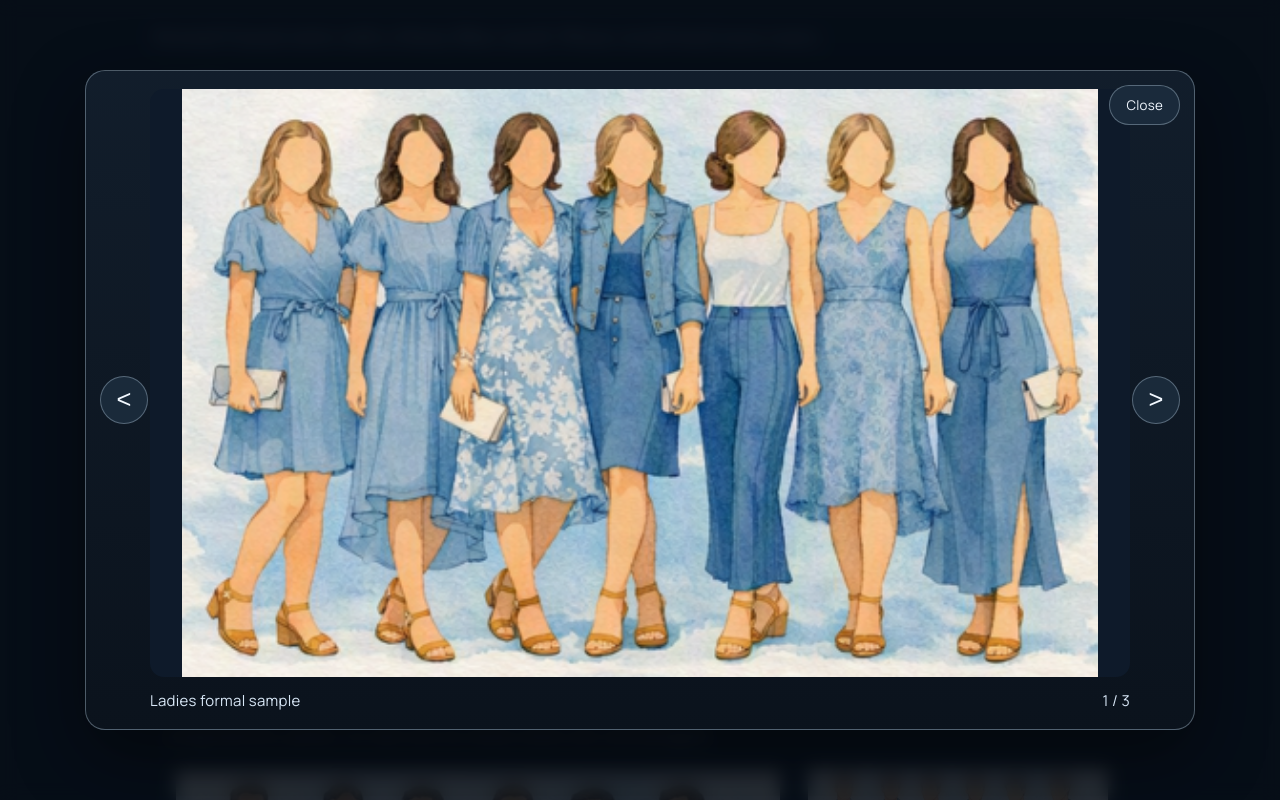
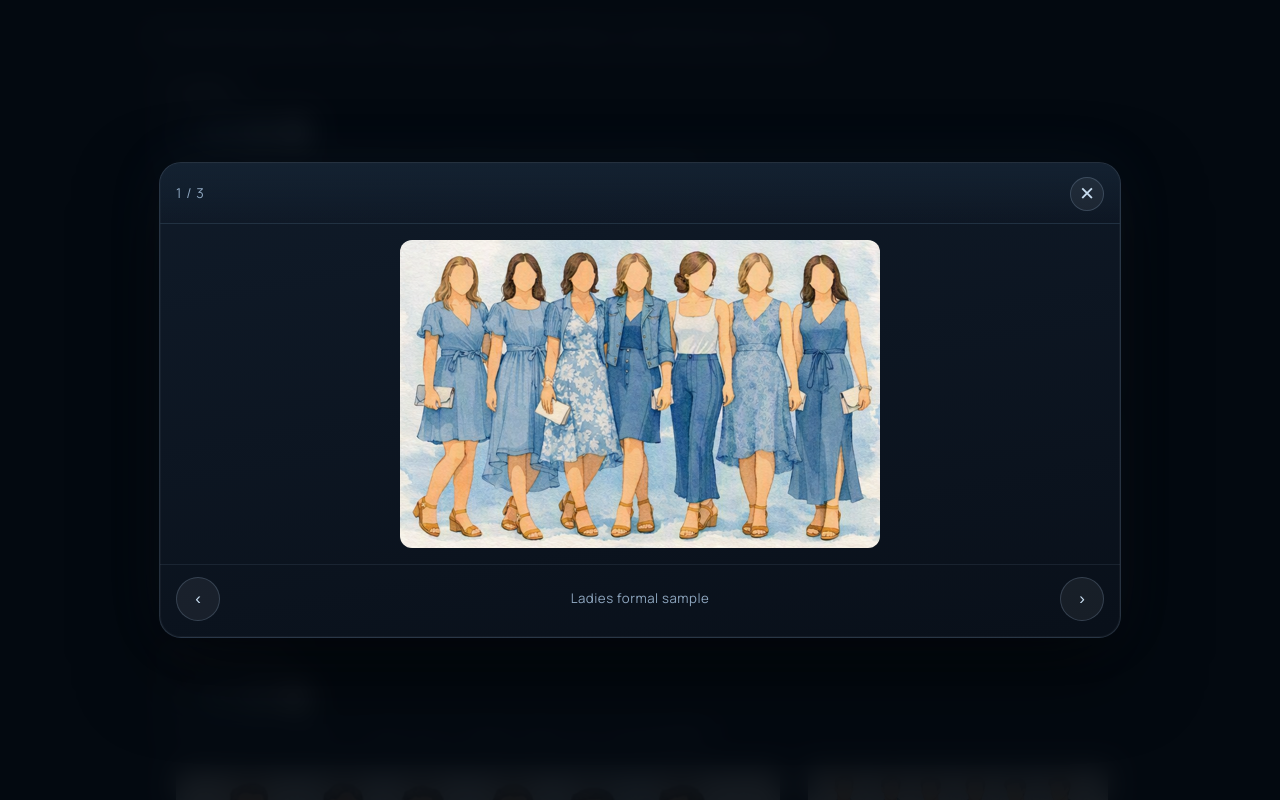
Before and after one commit to lbwebworks/lkwedding, a React (Vite) app: page / in a window 1280 px wide. Both pictures are taken after a click on the button 478 px from the left and 4895 px from the top of the page. Shown: the part 4495-5295 px from the top of the page. Built offline with nearby package versions, Linux system fonts and the light colour scheme.

Commit message:
Fixed image viewer

```diff
--- a/src/App.css
+++ b/src/App.css
@@ -870,121 +870,214 @@ a {
   background: linear-gradient(135deg, #5e7f9f, #3f5d79);
 }
 
+/* ── Image Viewer ───────────────────────────────────────────── */
+
 .image-viewer-backdrop {
   position: fixed;
   inset: 0;
   z-index: 40;
-  display: grid;
-  place-items: center;
-  padding: 18px;
-  background: rgba(6, 13, 23, 0.86);
-  backdrop-filter: blur(9px);
+  display: flex;
+  align-items: center;
+  justify-content: center;
+  background: rgba(4, 9, 16, 0.92);
+  backdrop-filter: blur(14px);
+  -webkit-backdrop-filter: blur(14px);
+  padding: 0;
 }
 
 .image-viewer {
   position: relative;
-  width: min(94vw, 980px);
-  max-height: 90svh;
-  padding: 18px 64px 16px;
-  border: 1px solid rgba(170, 190, 208, 0.42);
-  border-radius: 20px;
-  background: linear-gradient(180deg, rgba(18, 30, 44, 0.98), rgba(11, 19, 29, 0.98));
-  box-shadow: 0 26px 70px rgba(0, 0, 0, 0.45);
+  display: flex;
+  flex-direction: column;
+  width: min(92vw, 960px);
+  max-height: 92svh;
+  border: 1px solid rgba(160, 188, 216, 0.18);
+  border-radius: 22px;
+  background: linear-gradient(170deg, rgba(16, 27, 41, 0.99) 0%, rgba(9, 16, 26, 0.99) 100%);
+  box-shadow:
+    0 0 0 1px rgba(255, 255, 255, 0.04) inset,
+    0 32px 80px rgba(0, 0, 0, 0.6),
+    0 0 60px rgba(80, 120, 160, 0.08);
   overflow: hidden;
 }
 
+/* Header bar */
+.image-viewer-header {
+  display: flex;
+  align-items: center;
+  justify-content: space-between;
+  padding: 14px 16px 12px;
+  border-bottom: 1px solid rgba(160, 188, 216, 0.1);
+  background: linear-gradient(180deg, rgba(20, 34, 50, 0.9) 0%, transparent 100%);
+  flex-shrink: 0;
+}
+
+.image-viewer-counter {
+  font-family: var(--font-modern);
+  font-size: 0.8rem;
+  letter-spacing: 0.08em;
+  color: var(--muted);
+  text-transform: uppercase;
+}
+
+.image-viewer-close {
+  display: flex;
+  align-items: center;
+  justify-content: center;
+  width: 34px;
+  height: 34px;
+  border-radius: 999px;
+  border: 1px solid rgba(160, 188, 216, 0.22);
+  background: rgba(255, 255, 255, 0.06);
+  color: #c8ddf0;
+  font-size: 1.1rem;
+  line-height: 1;
+  cursor: pointer;
+  transition: background 0.18s ease, border-color 0.18s ease, color 0.18s ease;
+}
+
+.image-viewer-close:hover {
+  background: rgba(255, 255, 255, 0.12);
+  border-color: rgba(160, 188, 216, 0.45);
+  color: #f0f8ff;
+  transform: none;
+}
+
+.image-viewer-close:focus-visible {
+  outline: 2px solid rgba(135, 168, 203, 0.7);
+  outline-offset: 2px;
+}
+
+/* Image area */
 .image-viewer-frame {
-  display: grid;
-  gap: 12px;
-  justify-items: center;
+  flex: 1;
+  min-height: 0;
+  display: flex;
+  align-items: center;
+  justify-content: center;
+  padding: 16px 20px;
+  overflow: hidden;
+}
+
+.image-viewer-image {
+  display: block;
+  max-width: 100%;
+  max-height: 100%;
+  width: auto;
+  height: auto;
+  object-fit: contain;
+  border-radius: 12px;
+  background: transparent;
+}
+
+/* Story meta */
+.image-viewer--story .image-viewer-frame {
+  flex-direction: column;
+  gap: 14px;
+  align-items: center;
 }
 
 .image-viewer--story .image-viewer-image {
-  max-height: calc(90svh - 250px);
+  flex-shrink: 0;
+  max-height: 52svh;
 }
 
 .image-viewer-story-meta {
   width: 100%;
+  max-width: 560px;
   color: #d8e7f6;
   text-align: center;
+  flex-shrink: 0;
+  padding: 0 4px;
 }
 
 .image-viewer-story-meta h2 {
-  margin: 0 0 8px;
+  margin: 0 0 6px;
   color: #f2f8ff;
   font-family: var(--font-elegant);
-  font-size: 1.08rem;
+  font-size: 1rem;
   letter-spacing: 0.05em;
+  text-transform: none;
+}
+
+.image-viewer-story-meta h2::before,
+.image-viewer-story-meta h2::after {
+  content: none;
 }
 
 .image-viewer-story-meta p {
   margin: 0;
-  line-height: 1.45;
-  font-size: 0.92rem;
-}
-
-.image-viewer-image {
-  display: block;
-  width: 100%;
-  max-height: calc(90svh - 132px);
-  object-fit: contain;
-  border-radius: 14px;
-  background: #0e1a2a;
-}
-
+  line-height: 1.48;
+  font-size: 0.88rem;
+  color: rgba(196, 218, 240, 0.9);
+}
+
+/* Filename meta */
 .image-viewer-meta {
-  width: 100%;
   display: flex;
-  justify-content: space-between;
-  gap: 16px;
-  color: #d8e7f6;
+  align-items: center;
+  gap: 8px;
+  color: var(--muted);
   font-family: var(--font-modern);
-  font-size: 0.88rem;
-  letter-spacing: 0.02em;
-}
-
-.image-viewer-nav,
-.image-viewer-close {
-  position: absolute;
+  font-size: 0.78rem;
+  letter-spacing: 0.04em;
+  overflow: hidden;
+}
+
+.image-viewer-meta span:first-child {
+  overflow: hidden;
+  text-overflow: ellipsis;
+  white-space: nowrap;
+  min-width: 0;
+}
+
+/* Footer / nav toolbar */
+.image-viewer-toolbar {
+  display: flex;
+  align-items: center;
+  justify-content: center;
+  gap: 10px;
+  padding: 12px 16px 16px;
+  border-top: 1px solid rgba(160, 188, 216, 0.1);
+  flex-shrink: 0;
+}
+
+.image-viewer-nav {
+  display: flex;
+  align-items: center;
+  justify-content: center;
+  width: 44px;
+  height: 44px;
   border-radius: 999px;
-  border: 1px solid rgba(170, 190, 208, 0.42);
-  background: rgba(28, 44, 61, 0.95);
-  color: #f2f8ff;
-}
-
-.image-viewer-nav {
-  top: 50%;
-  width: 48px;
-  height: 48px;
-  display: grid;
-  place-items: center;
-  transform: translateY(-50%);
-  font-size: 1.5rem;
-}
-
-.image-viewer-nav:hover,
-.image-viewer-close:hover {
-  transform: translateY(-1px);
+  border: 1px solid rgba(160, 188, 216, 0.22);
+  background: rgba(255, 255, 255, 0.06);
+  color: #c8ddf0;
+  font-size: 1rem;
+  cursor: pointer;
+  transition: background 0.18s ease, border-color 0.18s ease, color 0.18s ease, transform 0.18s ease;
+  flex-shrink: 0;
 }
 
 .image-viewer-nav:hover {
-  transform: translateY(calc(-50% - 1px));
-}
-
-.image-viewer-nav--prev {
-  left: 14px;
-}
-
-.image-viewer-nav--next {
-  right: 14px;
-}
-
-.image-viewer-close {
-  top: 14px;
-  right: 14px;
-  padding: 10px 16px;
-  font-family: var(--font-modern);
-  letter-spacing: 0.02em;
+  background: rgba(255, 255, 255, 0.12);
+  border-color: rgba(160, 188, 216, 0.45);
+  color: #f0f8ff;
+  transform: none;
+}
+
+.image-viewer-nav:focus-visible {
+  outline: 2px solid rgba(135, 168, 203, 0.7);
+  outline-offset: 2px;
+}
+
+.image-viewer-toolbar-meta {
+  flex: 1;
+  display: flex;
+  flex-direction: column;
+  align-items: center;
+  gap: 6px;
+  min-width: 0;
+  overflow: hidden;
 }
 
 .save-date-label {
@@ -1472,21 +1565,27 @@ a {
   }
 
   .image-viewer {
-    width: min(96vw, 920px);
-    padding: 18px 56px 16px;
-  }
-
-  .image-viewer-image {
-    max-height: calc(90svh - 128px);
+    width: 100%;
+    max-width: 100%;
+    max-height: 100svh;
+    border-radius: 0;
+    border-left: none;
+    border-right: none;
+    border-bottom: none;
+  }
+
+  .image-viewer-backdrop {
+    align-items: flex-end;
+    padding: 0;
   }
 
   .image-viewer--story .image-viewer-image {
-    max-height: calc(90svh - 238px);
+    max-height: 40svh;
   }
 
   .image-viewer-story-meta p {
     font-size: 0.8rem;
-    line-height: 1.35;
+    line-height: 1.38;
   }
 
   .rsvp-deadline {
--- a/src/App.tsx
+++ b/src/App.tsx
@@ -800,35 +800,26 @@ function App() {
             }
             onClick={(event) => event.stopPropagation()}
           >
+            {/* Header */}
+            <div className="image-viewer-header">
+              <span className="image-viewer-counter">
+                {isStoryViewerOpen
+                  ? `${(activeStoryIndex ?? 0) + 1} / ${siteData.story.chapters.length}`
+                  : dressViewer
+                    ? `${dressViewer.index + 1} / ${dressViewer.images.length}`
+                    : `${activeSaveDateViewerIndex + 1} / ${saveDateEntries.length}`}
+              </span>
               <button
                 type="button"
-              className="secondary image-viewer-close"
+                className="image-viewer-close"
                 onClick={closeSaveDateViewer}
                 aria-label="Close image viewer"
               >
-              Close
+                ✕
               </button>
+            </div>
 
-            <button
-              type="button"
-              className="image-viewer-nav image-viewer-nav--prev"
-              onClick={
-                isStoryViewerOpen
-                  ? () =>
-                      setActiveStoryIndex((current) =>
-                        current === null
-                          ? current
-                          : (current - 1 + siteData.story.chapters.length) % siteData.story.chapters.length,
-                      )
-                  : dressViewer
-                    ? showPreviousDressImage
-                    : showPreviousSaveDateImage
-              }
-              aria-label="Previous image"
-            >
-              &lt;
-            </button>
-
+            {/* Image + meta */}
             <div className="image-viewer-frame">
               <img
                 src={
@@ -847,23 +838,43 @@ function App() {
                 }
                 className="image-viewer-image"
               />
-              {isStoryViewerOpen ? (
+              {isStoryViewerOpen && (
                 <div className="image-viewer-story-meta">
                   <h2>{activeStoryChapter?.title}</h2>
                   <p>{activeStoryChapter?.body}</p>
                 </div>
-              ) : dressViewer ? (
+              )}
+            </div>
+
+            {/* Footer toolbar */}
+            <div className="image-viewer-toolbar">
+              <button
+                type="button"
+                className="image-viewer-nav image-viewer-nav--prev"
+                onClick={
+                  isStoryViewerOpen
+                    ? () =>
+                        setActiveStoryIndex((current) =>
+                          current === null
+                            ? current
+                            : (current - 1 + siteData.story.chapters.length) % siteData.story.chapters.length,
+                        )
+                    : dressViewer
+                      ? showPreviousDressImage
+                      : showPreviousSaveDateImage
+                }
+                aria-label="Previous image"
+              >
+                ‹
+              </button>
+
+              <div className="image-viewer-toolbar-meta">
+                {!isStoryViewerOpen && (
                   <div className="image-viewer-meta">
-                  <span>{dressViewer.images[dressViewer.index]?.alt}</span>
                     <span>
-                    {dressViewer.index + 1} / {dressViewer.images.length}
-                  </span>
-                </div>
-              ) : (
-                <div className="image-viewer-meta">
-                  <span>{activeSaveDateEntry?.fileName}</span>
-                  <span>
-                    {activeSaveDateViewerIndex + 1} / {saveDateEntries.length}
+                      {dressViewer
+                        ? dressViewer.images[dressViewer.index]?.alt
+                        : activeSaveDateEntry?.fileName}
                     </span>
                   </div>
                 )}
@@ -884,8 +895,9 @@ function App() {
                 }
                 aria-label="Next image"
               >
-              &gt;
+                ›
               </button>
+            </div>
           </div>
         </div>
       ) : null}
```
Lines whose indentation alone changed are shown as unchanged.
